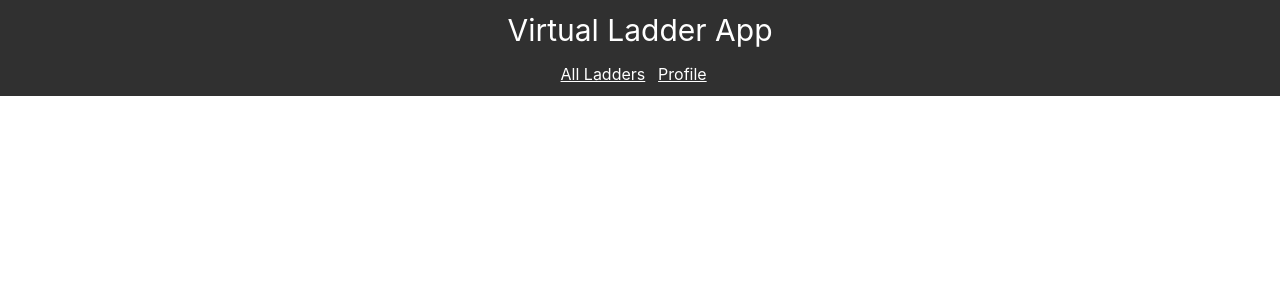
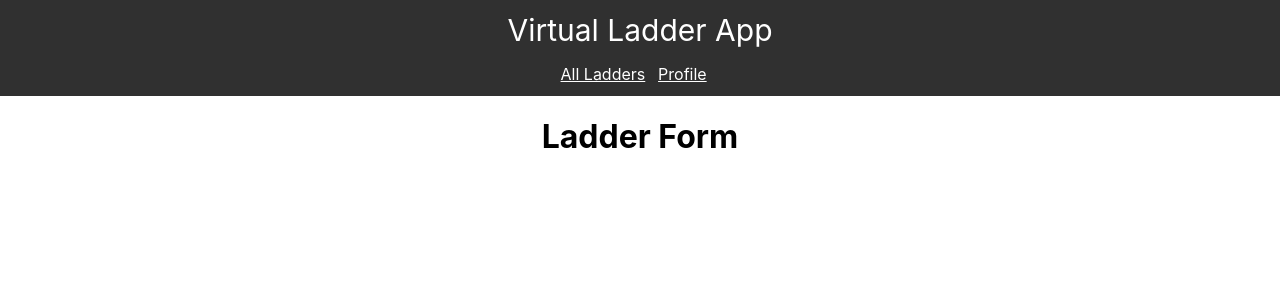
Before and after one commit to grangerl330/competition-ladder-app-client, a React (Create React App) app: page /newladder in a window 1280 px wide. Shown: the top 300 px of the page. Built offline with nearby package versions, Linux system fonts and the light colour scheme.

Commit message:
added ladder form component and updated add icon to link to it

```diff
--- /dev/null
+++ b/src/components/LadderForm.js
@@ -0,0 +1,14 @@
+import React, { Component } from 'react'
+
+class LadderForm extends Component {
+
+  render(){
+    return (
+      <div>
+        <h1>Ladder Form</h1>
+      </div>
+    )
+  }
+}
+
+export default LadderForm
--- a/src/components/LaddersList.js
+++ b/src/components/LaddersList.js
@@ -33,7 +33,7 @@ class LaddersList extends Component {
       <div className="ladders-list">
         <h2>Your Ladders</h2>
         {this.laddersLinks()}
-        <NavLink to='/ladders/add'>
+        <NavLink to='/newladder'>
           <img src={addIcon} />
         </NavLink>
       </div>
--- a/src/components/MainContent.js
+++ b/src/components/MainContent.js
@@ -2,6 +2,7 @@ import React, { Component } from 'react'
 import { Route } from 'react-router-dom'
 import LaddersList from './LaddersList'
 import Ladder from './Ladder'
+import LadderForm from './LadderForm'
 
 class MainContent extends Component {
 
@@ -9,6 +10,7 @@ class MainContent extends Component {
     return(
       <div className='main-content'>
         <Route exact path='/ladders' render={() => <LaddersList />}/>
+        <Route exact path='/newladder' render={() => <LadderForm />}/>
         <Route exact path='/ladders/:ladderId' render={(urlData) => <Ladder ladderId={urlData.match.params.ladderId}/>}/>
       </div>
     )
```
